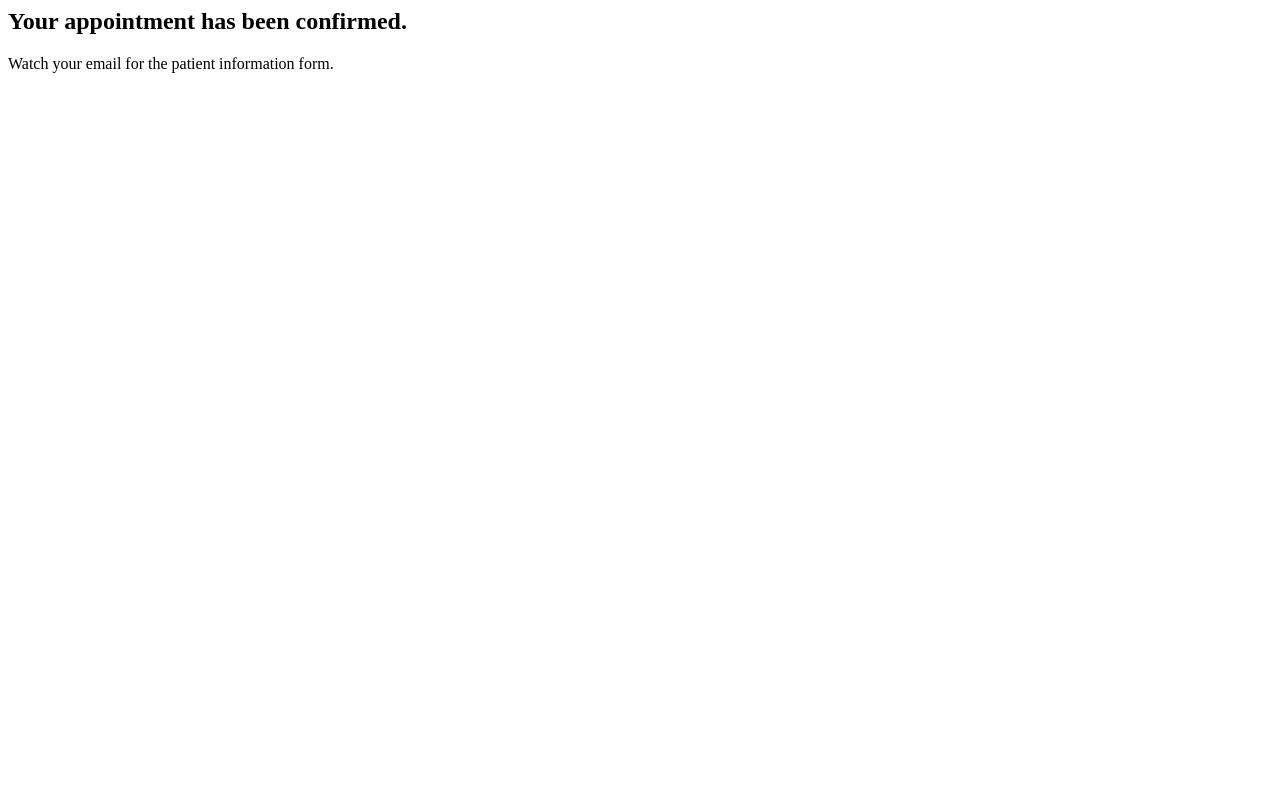
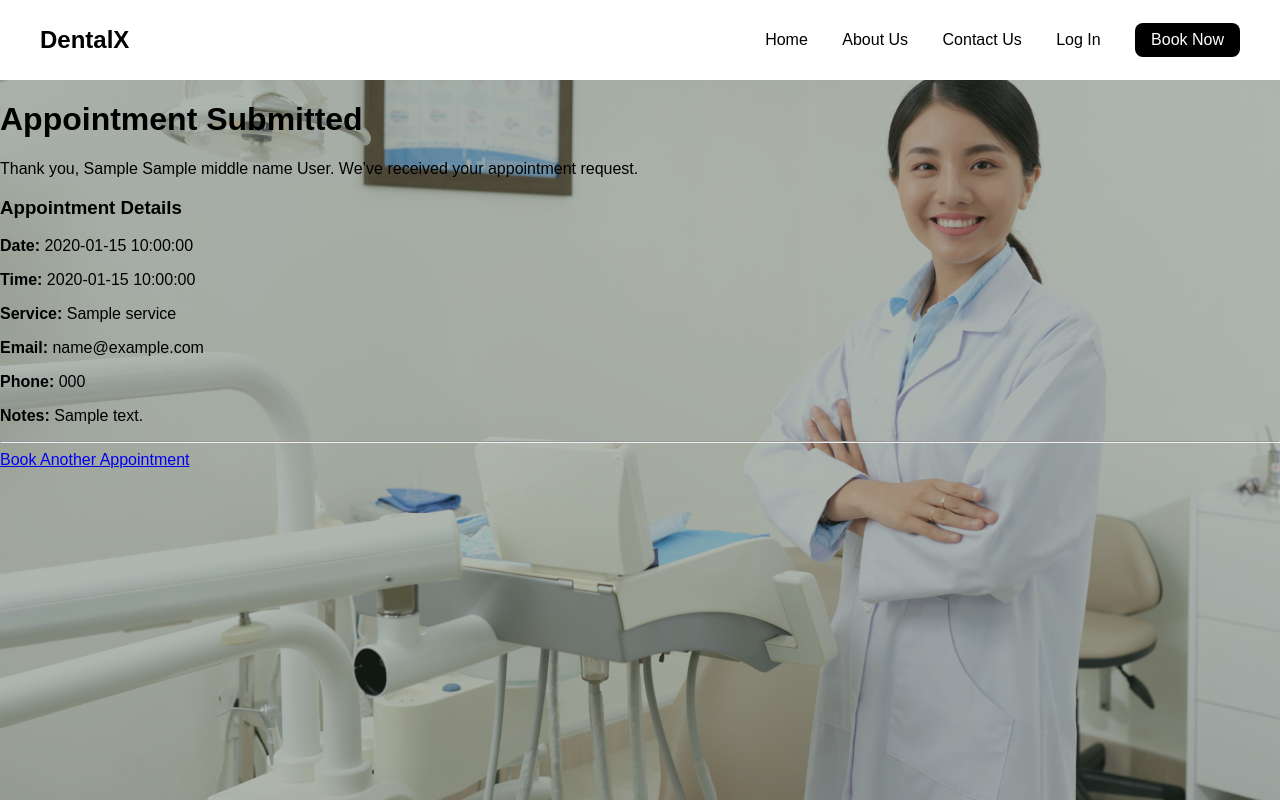
Before and after one commit to maigelazia/csci112-final-project, a Flask app: template templates/confirmation.html in a window 1280 px wide. Run offline with Flask 3, Linux system fonts and the light colour scheme; the template is opened without the code that fills it: most values are stand-ins (such as "Sample title", 1, 10 or a date in 2020).

Commit message:
Update confirmation.html

```diff
--- a/templates/confirmation.html
+++ b/templates/confirmation.html
@@ -1,2 +1,32 @@
-<h2>Your appointment has been confirmed.</h2>
-<p>Watch your email for the patient information form.</p>
+{% extends "index.html" %}
+
+{% block title %} Booking Confirmation {% endblock %}
+
+{% block content %}
+<div class="form-wrapper">
+    <h1>Appointment Submitted</h1>
+
+    <p>
+        Thank you,
+        {{ first_name }}{% if middle_name %} {{ middle_name }}{% endif %} {{ last_name }}.
+        We’ve received your appointment request.
+    </p>
+
+    <h3>Appointment Details</h3>
+    <div class="form-group">
+        <p><strong>Date:</strong> {{ date }}</p>
+        <p><strong>Time:</strong> {{ time }}</p>
+        <p><strong>Service:</strong> {{ service }}</p>
+        <p><strong>Email:</strong> {{ email }}</p>
+        <p><strong>Phone:</strong> {{ phone or "Not provided" }}</p>
+
+        {% if notes %}
+        <p><strong>Notes:</strong> {{ notes }}</p>
+        {% endif %}
+    </div>
+
+    <hr>
+
+    <a href="/book" class="submit-btn">Book Another Appointment</a>
+</div>
+{% endblock %}
```
